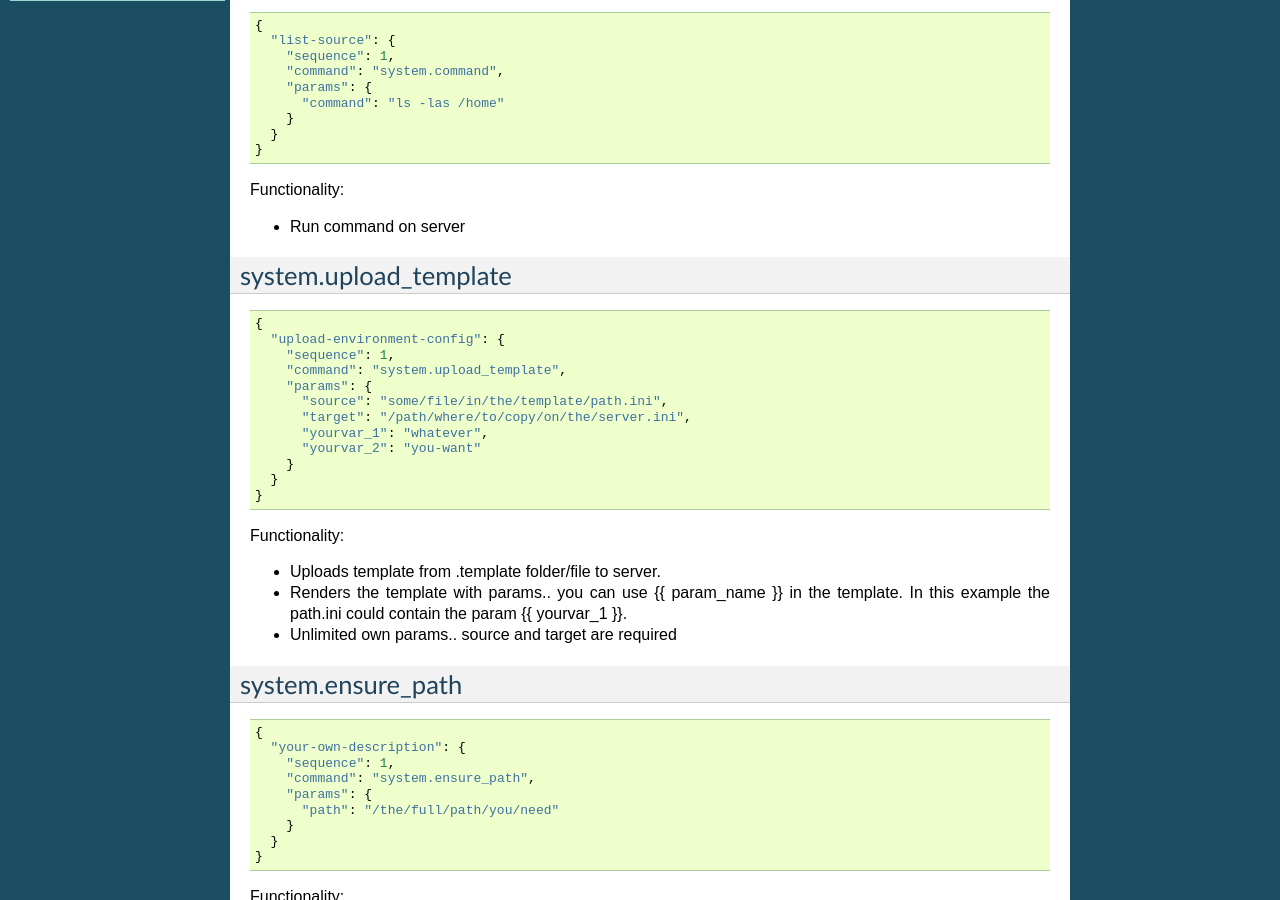
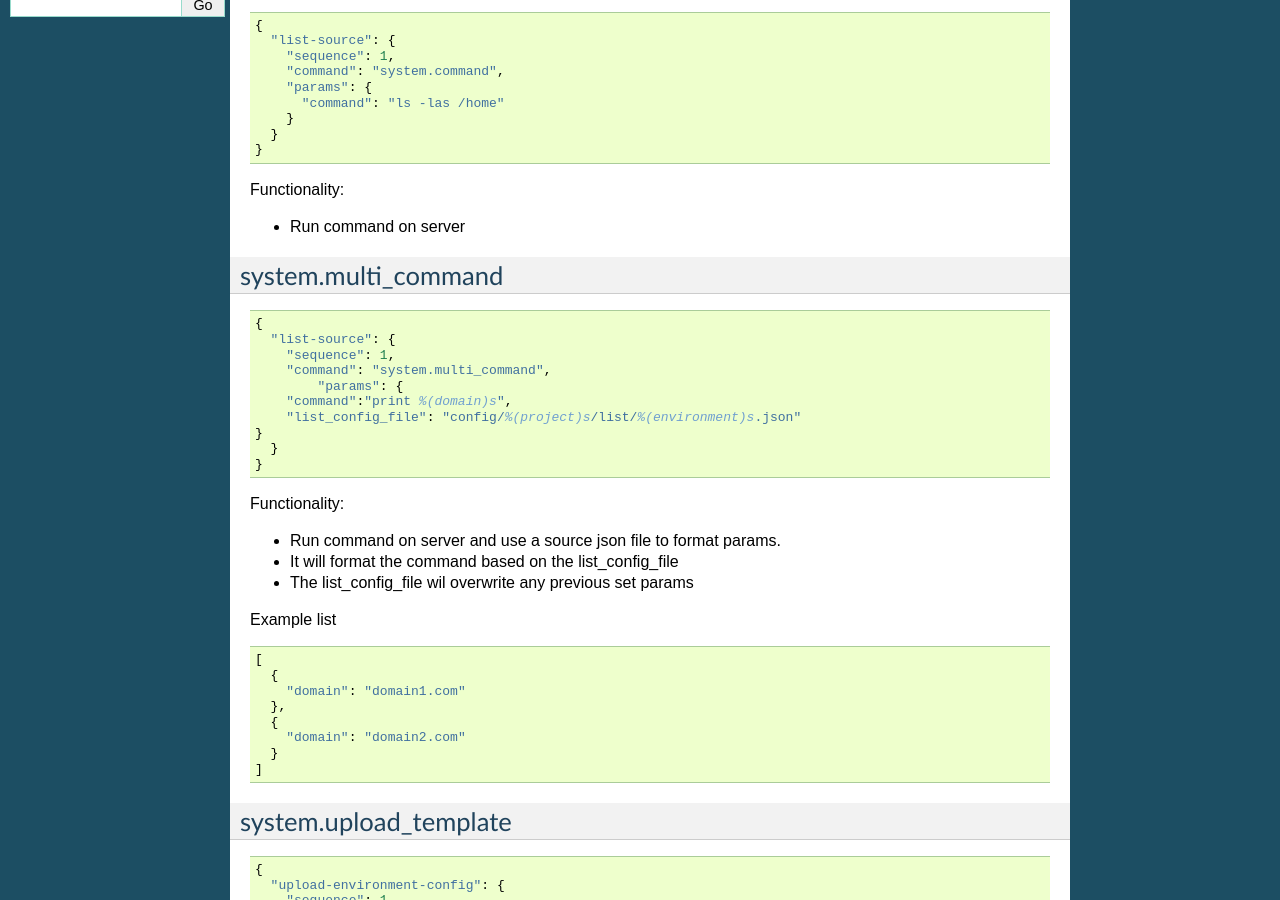
Before and after one commit to munstermedia/deploy-commander, a Sphinx documentation site: the page built from doc/commands/system.txt, in a window 1280 px wide and 900 px high, scrolled down 452 px. Built offline with Sphinx 7.4.7, drawn with Linux system fonts in a browser that asks for light colours.

Commit message:
Update with new command

```diff
--- a/doc/commands/system.txt
+++ b/doc/commands/system.txt
@@ -42,6 +42,41 @@ Functionality:
 
 - Run command on server
 
+
+system.multi_command
+--------------
+
+::
+
+	{
+	  "list-source": {
+	    "sequence": 1,
+	    "command": "system.multi_command",
+		"params": {
+            "command":"print %(domain)s",
+            "list_config_file": "config/%(project)s/list/%(environment)s.json"
+        }
+	  }
+	}
+
+
+Functionality:
+
+- Run command on server and use a source json file to format params.
+- It will format the command based on the list_config_file
+- The list_config_file wil overwrite any previous set params
+
+Example list
+::
+
+	[
+	  {
+	    "domain": "domain1.com"
+	  },
+	  {
+	    "domain": "domain2.com"
+	  }
+	]
 
 system.upload_template
 ----------------------
--- a/doc/news.txt
+++ b/doc/news.txt
@@ -1,5 +1,11 @@
 News
 ====
+
+8 Dec 2015
+----------
+
+Added a new command to process the same command with a supplied list (json)
+
 
 24 March 2015
 -------------
--- a/setup.py
+++ b/setup.py
@@ -3,7 +3,7 @@ from setuptools import setup, find_packages
 
 setup(
     name='deploy-commander',
-    version='0.1.9',
+    version='0.1.10',
     author=u'Ference van Munster',
     author_email='info@munstermedia.nl',
     packages=find_packages(),
```
Also changed, not shown: CHANGELOG.md (+3 -0 lines), doc/integration/bitbucket.txt (+4 -4 lines), 2 other files.
